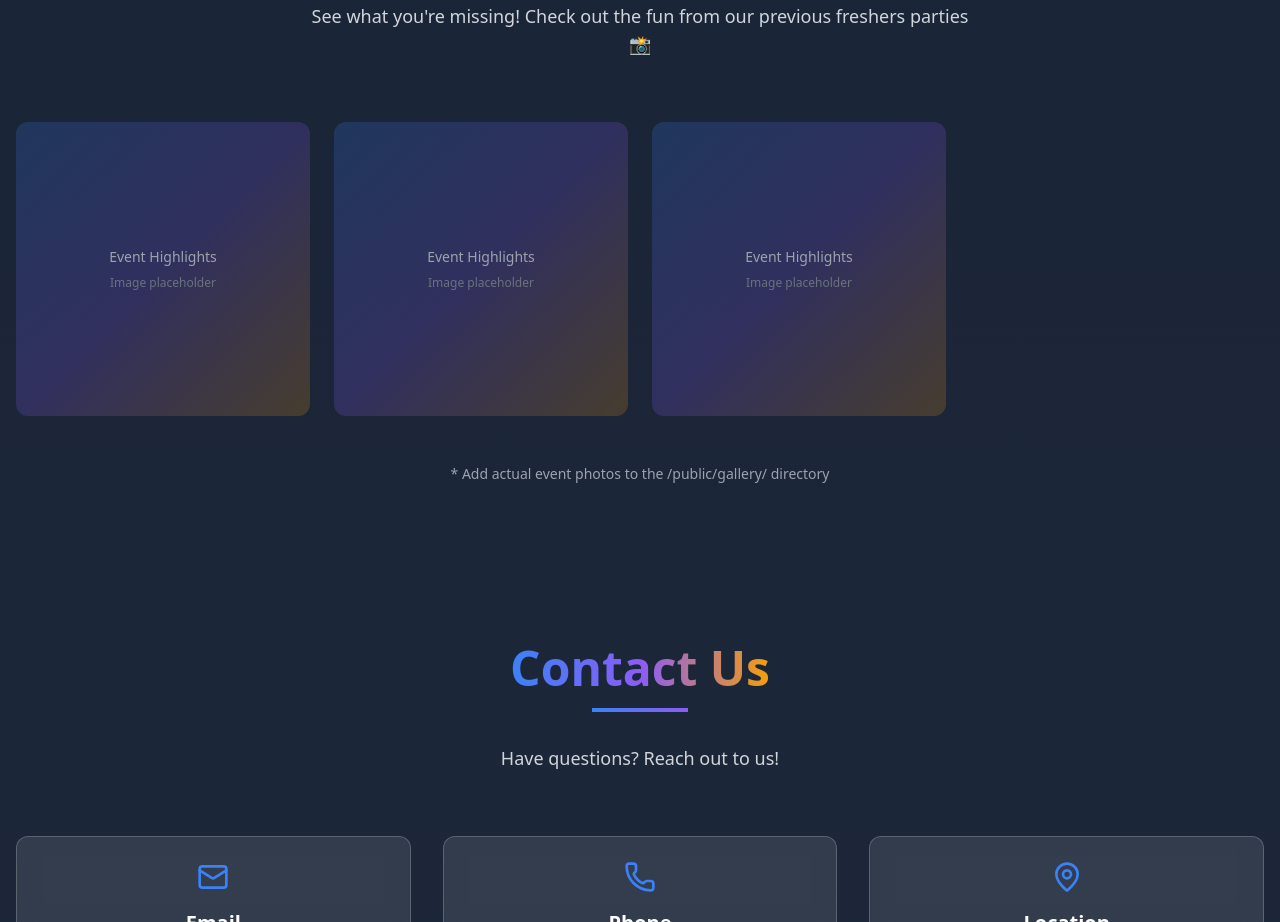
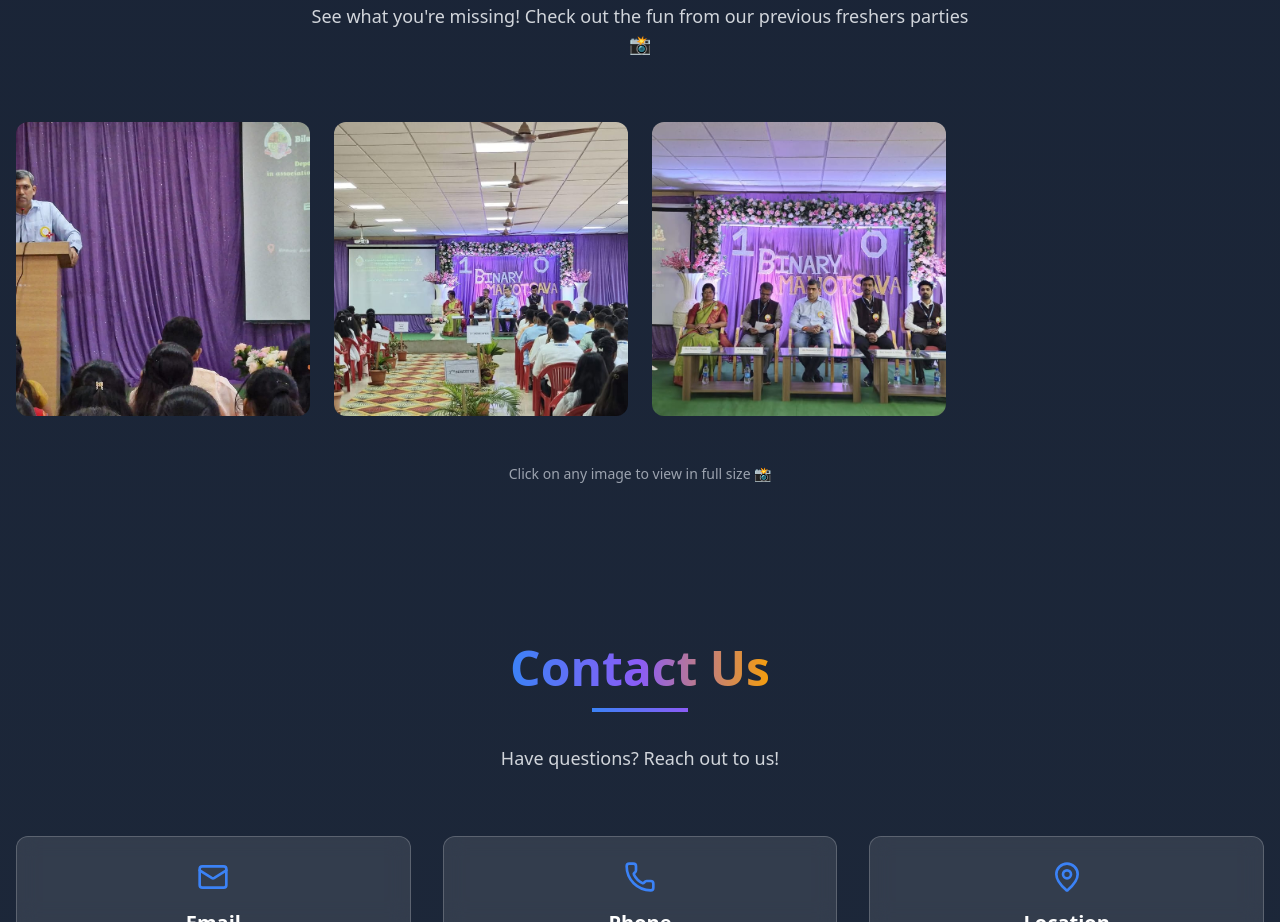
Before and after one commit to ItsVikasA/Freshers, a Next.js app: page / in a window 1280 px wide. Shown: the part 6520-7442 px from the top of the page. Built offline with nearby package versions, Linux system fonts and the light colour scheme.

Commit message:
Fix gallery to display actual images (1.jpg, 2.jpg, 3.jpg)

```diff
--- a/src/components/Gallery.tsx
+++ b/src/components/Gallery.tsx
@@ -49,12 +49,15 @@ const Gallery = () => {
               className="relative group cursor-pointer overflow-hidden rounded-xl"
               onClick={() => setSelectedImage(index)}
             >
-              {/* Placeholder for images */}
-              <div className="aspect-square bg-gradient-to-br from-primary/20 via-secondary/20 to-accent/20 flex items-center justify-center">
-                <div className="text-center">
-                  <p className="text-gray-400 text-sm">{image.category}</p>
-                  <p className="text-gray-500 text-xs mt-2">Image placeholder</p>
-                </div>
+              {/* Event Image */}
+              <div className="aspect-square relative overflow-hidden">
+                <Image
+                  src={image.src}
+                  alt={image.alt}
+                  fill
+                  className="object-cover group-hover:scale-110 transition-transform duration-300"
+                  sizes="(max-width: 768px) 100vw, (max-width: 1200px) 50vw, 25vw"
+                />
               </div>
               {/* Hover overlay */}
               <div className="absolute inset-0 bg-gradient-to-t from-black/80 via-black/40 to-transparent opacity-0 group-hover:opacity-100 transition-opacity flex items-end">
@@ -77,22 +80,22 @@ const Gallery = () => {
             onClick={() => setSelectedImage(null)}
           >
             <button
-              className="absolute top-4 right-4 text-white text-3xl hover:text-accent transition-colors"
+              className="absolute top-4 right-4 text-white text-3xl hover:text-accent transition-colors z-10"
               onClick={() => setSelectedImage(null)}
+              aria-label="Close"
             >
               <FaTimes />
             </button>
             <div className="max-w-4xl max-h-[90vh] relative">
-              <div className="aspect-video bg-gradient-to-br from-primary/20 via-secondary/20 to-accent/20 flex items-center justify-center rounded-lg">
-                <div className="text-center">
-                  <p className="text-white text-lg">{images[selectedImage].category}</p>
-                  <p className="text-gray-400 mt-2">
-                    {images[selectedImage].alt}
-                  </p>
-                  <p className="text-gray-500 text-sm mt-4">
-                    Replace with actual images in /public/gallery/
-                  </p>
-                </div>
+              <div className="relative w-full h-[60vh] sm:h-[70vh] md:h-[80vh] rounded-lg overflow-hidden">
+                <Image
+                  src={images[selectedImage].src}
+                  alt={images[selectedImage].alt}
+                  fill
+                  className="object-contain"
+                  sizes="90vw"
+                  priority
+                />
               </div>
               <div className="mt-4 text-center">
                 <button
@@ -118,7 +121,7 @@ const Gallery = () => {
           </motion.div>
         )}
 
-        {/* Note about images */}
+        {/* Note */}
         <motion.div
           initial={{ opacity: 0, y: 30 }}
           animate={isInView ? { opacity: 1, y: 0 } : {}}
@@ -126,7 +129,7 @@ const Gallery = () => {
           className="mt-12 text-center"
         >
           <p className="text-gray-400 text-sm">
-            * Add actual event photos to the /public/gallery/ directory
+            Click on any image to view in full size 📸
           </p>
         </motion.div>
       </div>
```
